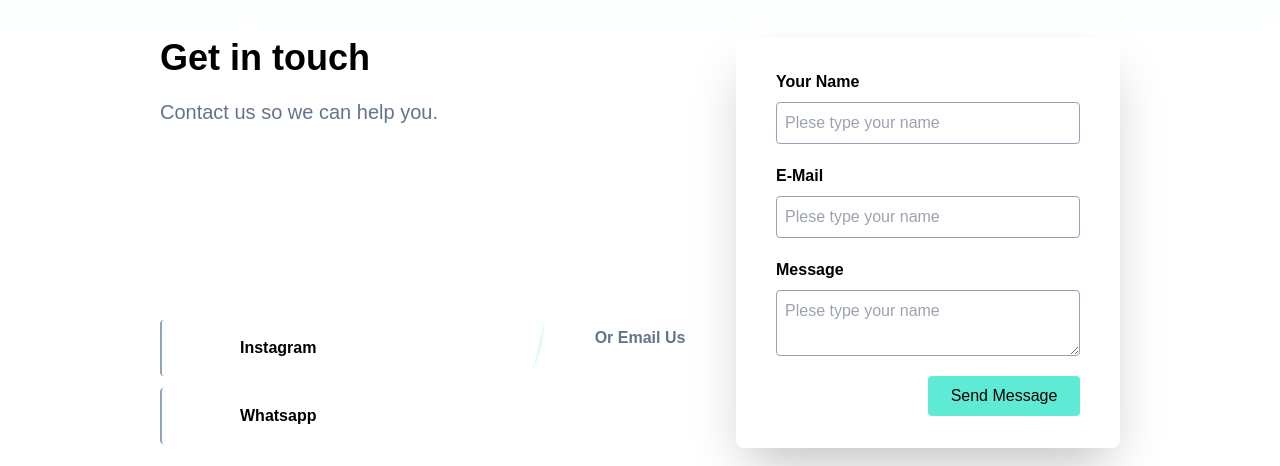
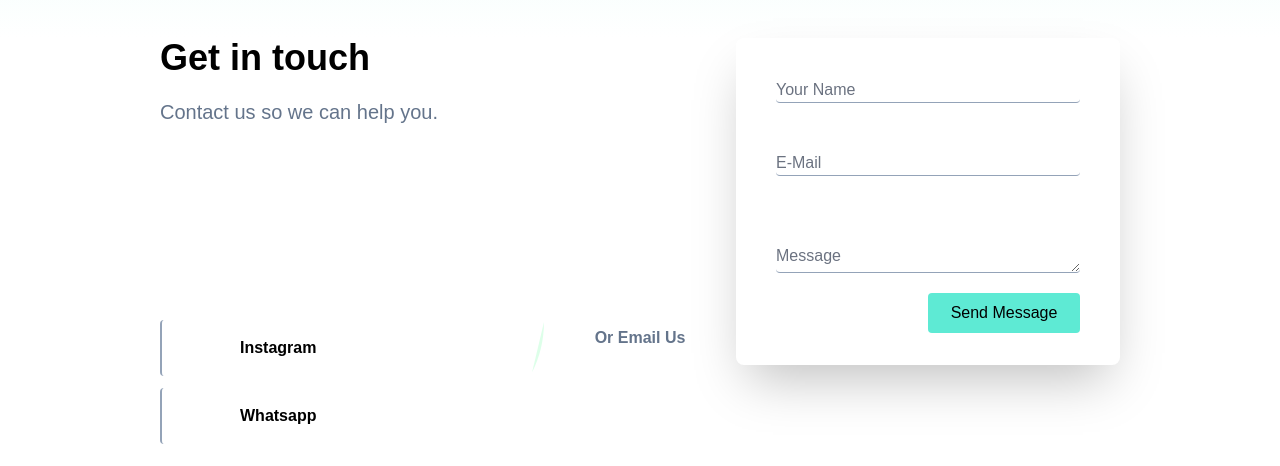
Before and after one commit to SeptAlfauzan/brainover.website, a Next.js app: page / in a window 1280 px wide. Shown: the part 2362-2828 px from the top of the page. Built offline with nearby package versions, Linux system fonts and the light colour scheme; some icons are missing.

Commit message:
add floating label

```diff
--- a/components/sections/contactUs.js
+++ b/components/sections/contactUs.js
@@ -89,37 +89,37 @@ const ContactUs = () => {
           <div className="relative w-full md:w-2/5">
             <form method="POST" onSubmit={handleSubmit}>
               <div className="w-full rounded-lg bg-white py-8 px-10 shadow-2xl">
-                <div className="mb-5 flex flex-col gap-2">
-                  <label className="font-semibold">Your Name</label>
+                <div className="flex flex-col gap-2 relative">
                   <input
                     required
                     name="name"
-                    className="rounded border border-slate-400 p-2"
+                    className="peer rounded border-b-slate-400 border-b  px-2 py-1 placeholder-transparent z-10 bg-transparent"
                     type={"text"}
                     placeholder="Plese type your name"
                   />
+                  <label className="absolute transition-all duration-75 font-medium  peer-placeholder-shown:text-base -top-5 text-gray-700 peer-placeholder-shown:top-2 peer-placeholder-shown:text-gray-500 peer-focus:-top-5 peer-placeholder-focus:text-gray-700">Your Name</label>
                 </div>
-                <div className="mb-5 flex flex-col gap-2">
-                  <label className="font-semibold">E-Mail</label>
+                <div className="flex flex-col gap-2 mt-10 relative">
                   <input
                     required
                     name="email"
-                    className="rounded border border-slate-400 p-2"
+                    className="peer rounded border-b-slate-400 border-b  px-2 py-1 placeholder-transparent z-10 bg-transparent"
                     type={"email"}
                     placeholder="Plese type your name"
                   />
+                  <label className="absolute transition-all duration-75 font-medium  peer-placeholder-shown:text-base -top-5 text-gray-700 peer-placeholder-shown:top-2 peer-placeholder-shown:text-gray-500 peer-focus:-top-5 peer-placeholder-focus:text-gray-700">E-Mail</label>
                 </div>
-                <div className="mb-5 flex flex-col gap-2">
-                  <label className="font-semibold">Message</label>
+                <div className="mb-5 flex flex-col gap-2 mt-10 relative">
                   <textarea
                     required
                     name="message"
-                    className="rounded border border-slate-400 p-2"
-                    type={"email"}
+                    className="peer rounded border-b-slate-400 border-b  px-2 py-1 placeholder-transparent z-10 bg-transparent"
+                    type={"text"}
                     placeholder="Plese type your name"
                   />
+                  <label className="absolute transition-all duration-75 font-medium  peer-placeholder-shown:text-base -top-5 text-gray-700 peer-placeholder-shown:top-7 peer-placeholder-shown:text-gray-500 peer-focus:-top-5 peer-placeholder-focus:text-gray-700">Message</label>
                 </div>
-                <div className="flex flex-col gap-2">
+                <div className="flex flex-col gap-2 mt-4">
                   <button className="ml-auto w-1/2 rounded bg-teal-300 px-5 py-2 transition-all duration-200 hover:bg-teal-400 hover:text-white">
                     Send Message
                   </button>
```
